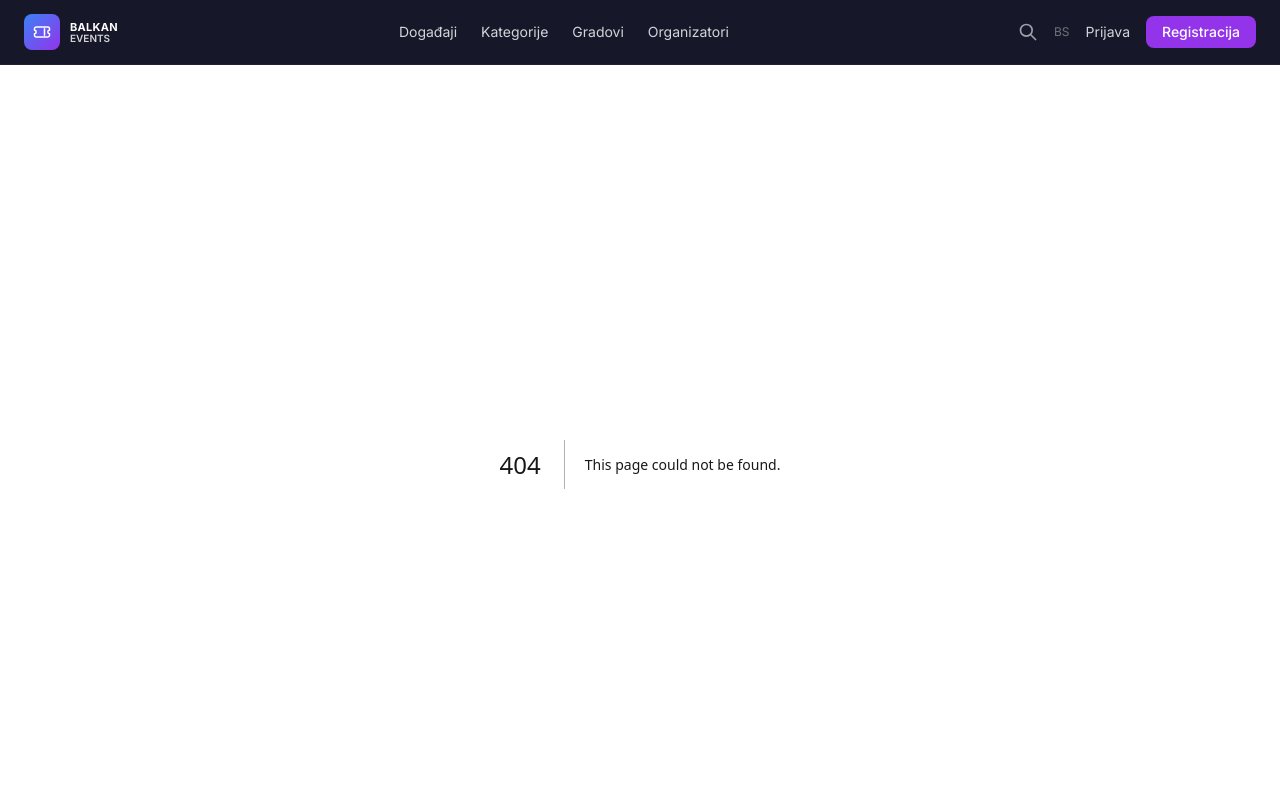
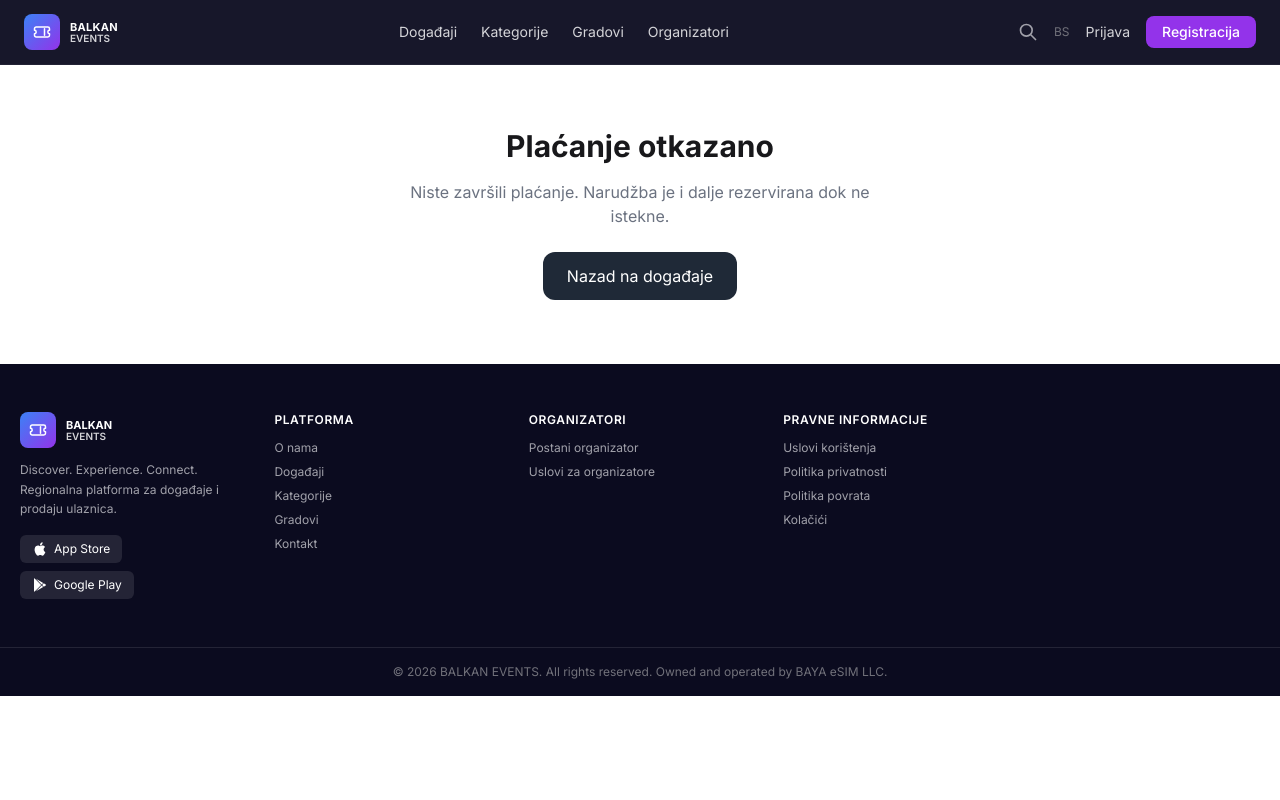
Before and after one commit to BAYA-eSIM-LLC/balkan-events, a Next.js app in the folder apps/web/: page /checkout/cancel in a window 1280 px wide. Before the commit this address had no page. Shown: the top 800 px of the page. Built offline with nearby package versions, Linux system fonts and the light colour scheme.

Commit message:
feat(web): checkout cancel page

```diff
--- /dev/null
+++ b/apps/web/app/checkout/cancel/page.tsx
@@ -0,0 +1,12 @@
+'use client';
+import Link from 'next/link';
+
+export default function CancelPage() {
+  return (
+    <div className="max-w-lg mx-auto px-6 py-16 text-center">
+      <h1 className="text-3xl font-bold mb-4">Plaćanje otkazano</h1>
+      <p className="text-gray-500 mb-6">Niste završili plaćanje. Narudžba je i dalje rezervirana dok ne istekne.</p>
+      <Link href="/" className="inline-block bg-gray-800 text-white px-6 py-3 rounded-xl">Nazad na događaje</Link>
+    </div>
+  );
+}
```
